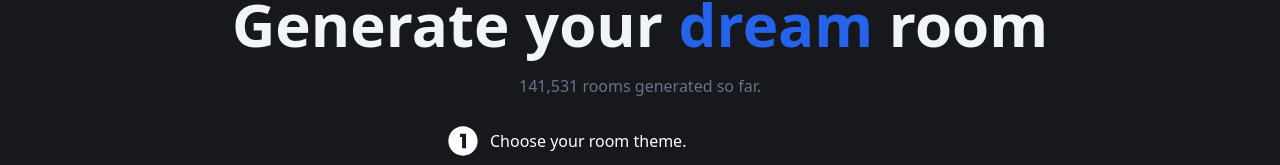
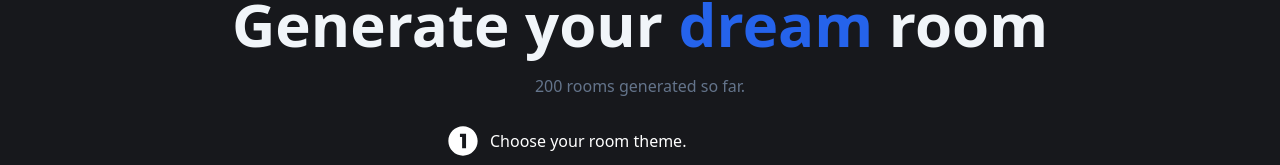
Before and after one commit to nerkoux/RoomGPT, a Next.js app: page /dream in a window 1280 px wide. Shown: the part 227-392 px from the top of the page. Built offline with nearby package versions, Linux system fonts and the light colour scheme; no server answers; what uploader would draw is missing.

Commit message:
Update dream.tsx

```diff
--- a/pages/dream.tsx
+++ b/pages/dream.tsx
@@ -121,7 +121,7 @@ const Home: NextPage = () => {
         </h1>
         <p className="text-slate-500">
           {/* Obtained this number from Vercel: based on how many serverless invocations happened. */}
-          <CountUp start={50000} end={141531} duration={1} separator="," />{" "}
+          <CountUp start={0} end={200} duration={5} separator="," />{" "}
           rooms generated so far.
         </p>
         <ResizablePanel>
```
